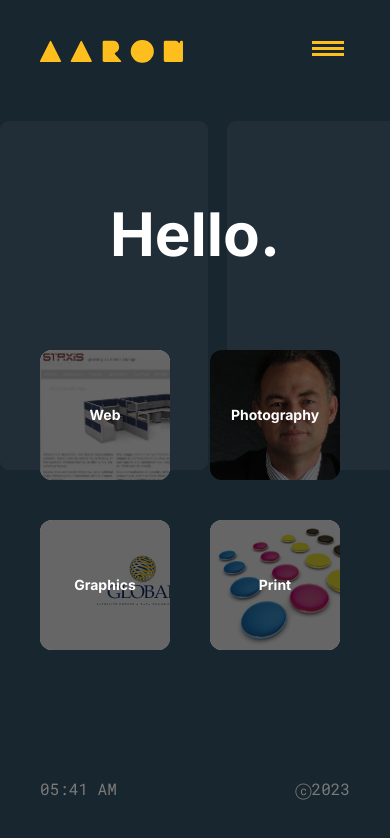
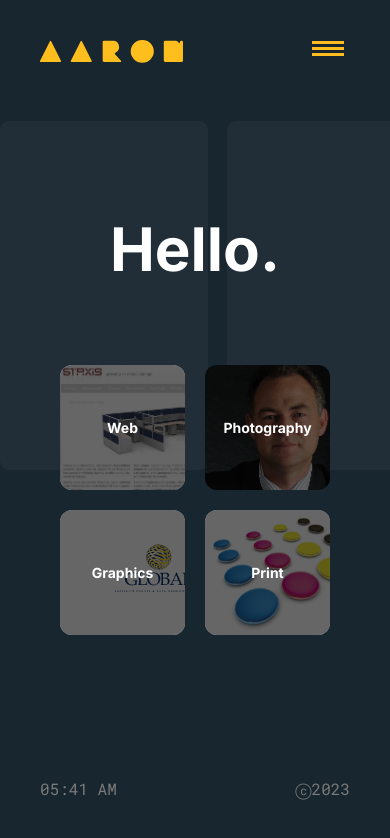
Before and after one commit to aarons-hub/portfolio, a React (Create React App) app: page /category/1 in a window 390 px wide. Shown: the top 838 px of the page. Built offline with nearby package versions, Linux system fonts and the light colour scheme.

Commit message:
adjustments

```diff
--- a/src/custom.css
+++ b/src/custom.css
@@ -552,9 +552,10 @@ a:hover.go-to-site-btn {
 }
 .work-panel-btns-wrapper {
   display: flex;
-  gap: 40px;
+  gap: 20px;
   flex-wrap: wrap;
   margin-top: 40px;
+  justify-content: center;
 }
 .category-title-and-btn {
   display: flex;
@@ -984,7 +985,7 @@ a.home:hover .logo-svg g#Group_233 path#Ellipse_3 {
   justify-content: center;
   align-items: center;
   position: fixed;
-  bottom: 21px;
+  bottom: 69px;
   right: 20px;
   width: 55px;
   height: 55px;
@@ -1314,8 +1315,8 @@ nav.not-responsive ul li {
     flex-direction: column;
   }
   .work-panel-btn {
-    width: 130px;
-    height: 130px;
+    width: 125px;
+    height: 125px;
   }
   .title {
     font-size: 14px;
@@ -1335,7 +1336,7 @@ nav.not-responsive ul li {
     padding: 0px 0px;
   }
   .item-container {
-    width: 130px;
+    width: 125px;
     border-radius: 12px;
     min-height: 112px;
   }
```
